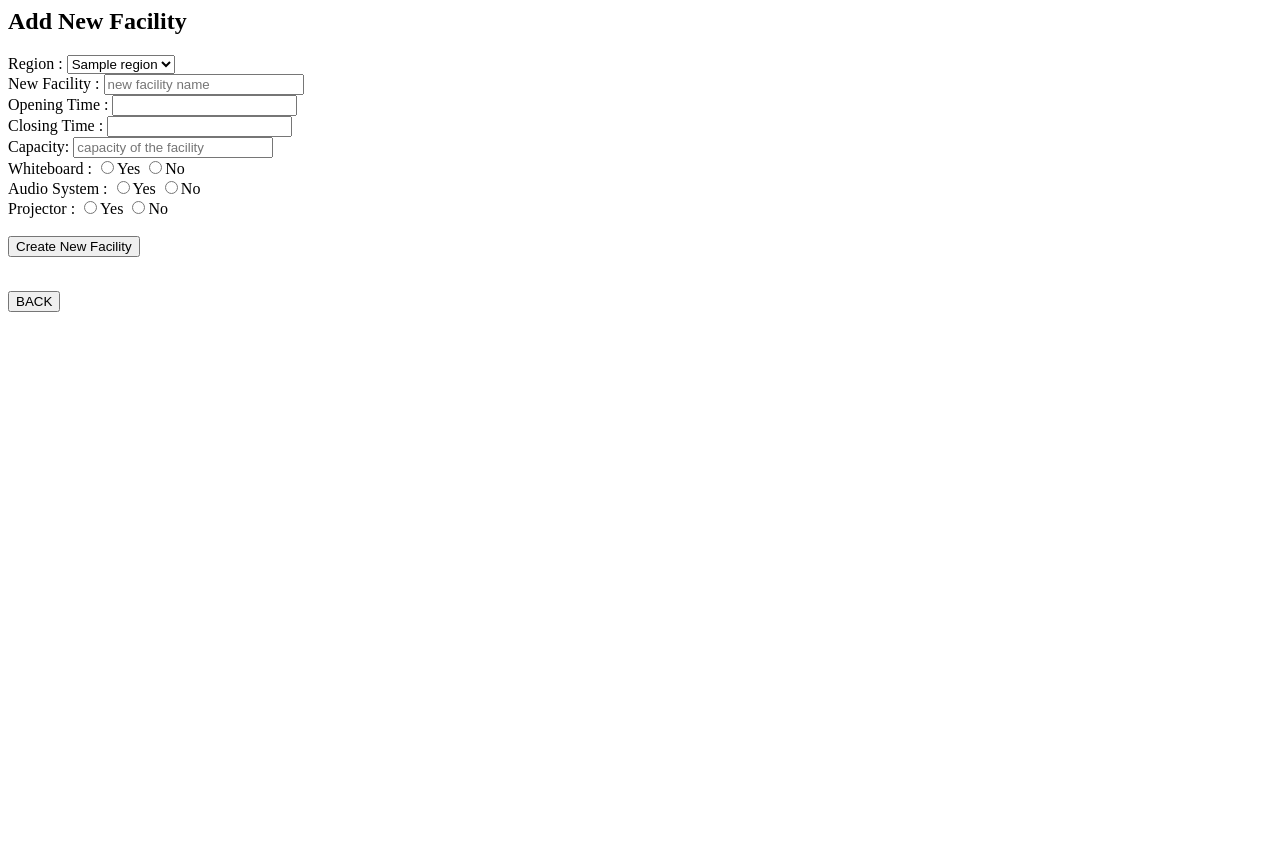
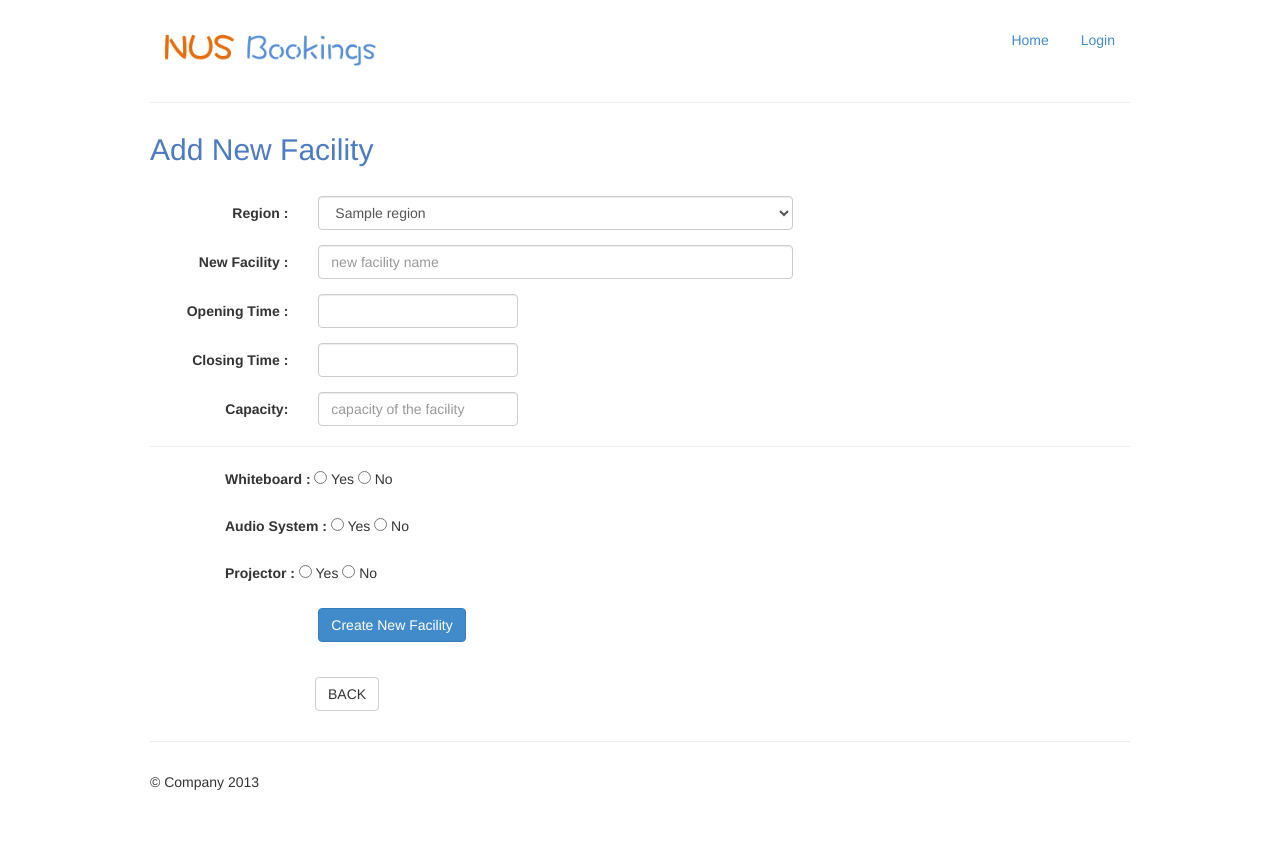
Before and after one commit to yatishb/nus-facility-booking, a PHP site: page /inc/add-academicroom.php in a window 1280 px wide. Before the commit the page ends 312 px from the top, so only its background shows below. Run offline with PHP 8.4, Linux system fonts and the light colour scheme; tables that the repository leaves empty hold one stand-in row (values such as "Sample post"); some libraries are stand-ins or nearby versions.

Commit message:
Add Boostrap to add-academic room

```diff
--- a/css/style.css
+++ b/css/style.css
@@ -156,3 +156,7 @@ padding: 14px 24px;
 	top: 600px;
 	left: 600px;
 }
+
+.shortform {
+	width: 100px;
+}
--- a/inc/add-academicroom.php
+++ b/inc/add-academicroom.php
@@ -1,9 +1,8 @@
-<h2>Add New Facility</h2>
+<?php include("header.php"); ?>
+<h2 class="nusblue">Add New Facility</h2><br>
 
 <?php
-	$root = realpath($_SERVER["DOCUMENT_ROOT"]);
-	include $root.'/cs2102/inc/db-conn.php';
-	include $root.'/cs2102/inc/admin-functions.php';
+	include("admin-functions.php");
 	$conn = setup_db();
 
 	$regions = getAllRegions();
@@ -102,40 +101,77 @@
 
 
 
-<form action="<?php $_SERVER["PHP_SELF"]; ?>" method="POST">
-	<label>Region : </label>
-	<select name = "region">
+<form class="form-horizontal" role="form" action="<?php $_SERVER["PHP_SELF"]; ?>" method="POST">
+
+	<div class="form-group">
+	<label for="region" class="col-sm-2 control-label">Region : </label>
+	<div class="col-sm-6">
+	<select class="form-control" id="region" name = "region">
 		<?php
 		foreach($regions as $eachregion) {
 			echo "<option value = ".$eachregion['id'].">".$eachregion['region']."</option>";
 		}
 		?>
-		</select></br>
-	<label>New Facility : </label>
-	<input type="text" style="width:200px" name="facility" placeholder="new facility name" />
-		<?php echo $err_fac; ?></br>
-	<label>Opening Time : </label>
-	<input type="text" name="opening"/>
-		<?php echo $err_open; ?></br>
-	<label>Closing Time : </label>
-	<input type="text" name="closing"/>
-		<?php echo $err_close; ?></br>
-	<label>Capacity: </label>
-	<input type="text" style="width:200px" name="capacity" placeholder="capacity of the facility" />
-		</br>
+	</select>
+	</div>
+	</div>
+
+	<div class="form-group">
+	<label for="facility" class="col-sm-2 control-label">New Facility : </label>
+	<div class="col-sm-6">
+	<input class="form-control" id="facility"  type="text" name="facility" placeholder="new facility name" />
+		<?php echo $err_fac; ?>
+	</div>
+	</div>
+
+	<div class="form-group">
+	<label for="optime" class="col-sm-2 control-label">Opening Time : </label>
+	<div class="col-sm-6">
+	<input class="form-control" style="width:200px;" id="optime" type="text" name="opening"/>
+		<?php echo $err_open; ?>
+	</div>
+	</div>
+
+	<div class="form-group">
+	<label for="cltime" class="col-sm-2 control-label">Closing Time : </label>
+	<div class="col-sm-6">
+	<input class="form-control" style="width:200px;" id="cltime" type="text" name="closing"/>
+		<?php echo $err_close; ?>
+	</div>
+	</div>
+
+	<div class="form-group">
+	<label for="capacity" class="col-sm-2 control-label">Capacity: </label>
+	<div class="col-sm-6">
+	<input class="form-control" style="width:200px;" id="capacity" type="text" style="width:200px" name="capacity" placeholder="capacity of the facility" />
+	</div>
+	</div>
+
+<hr>
+
+	<div style="margin-left:75px;">
 	<label>Whiteboard : </label>
-	<input type="radio" name="whiteboard" value="yes">Yes
-	<input type="radio" name="whiteboard" value="no">No
-		<?php echo $err_white; ?></br>
+	<input type="radio" name="whiteboard" value="yes"> Yes
+	<input type="radio" name="whiteboard" value="no"> No
+		<?php echo $err_white; ?>
+	</div></br>
+	<div style="margin-left:75px;">
 	<label>Audio System : </label>
-	<input type="radio" name="audio" value="yes">Yes
-	<input type="radio" name="audio" value="no">No
-		<?php echo $err_audio; ?></br>
+	<input type="radio" name="audio" value="yes"> Yes
+	<input type="radio" name="audio" value="no"> No
+		<?php echo $err_audio; ?>
+	</div></br>
+	<div style="margin-left:75px;">
 	<label>Projector : </label>
-	<input type="radio" name="projector" value="yes">Yes
-	<input type="radio" name="projector" value="no">No
-		<?php echo $err_proj; ?></br></br>
-	<button type="submit" name="create">Create New Facility</button>
+	<input type="radio" name="projector" value="yes"> Yes
+	<input type="radio" name="projector" value="no"> No
+		<?php echo $err_proj; ?>
+	</div></br>
+	<div class="form-group">
+	<div class="col-sm-offset-2 col-sm-6">
+	<button type="submit" class="btn btn-primary" name="create">Create New Facility</button>
+	</div>
+	</div>
 </form>
 
 
@@ -167,5 +203,6 @@ if ($_SERVER["REQUEST_METHOD"] == "POST") {
 
 </br>
 <form action="<?php $_SERVER["PHP_SELF"]; ?>" method="POST">
-	<button type="submit" name="back">BACK</button>
+	<button style="margin-left:165px;" type="submit" class="btn btn-default" name="back">BACK</button>
 </form>
+<?php include("footer.php"); ?>
```
